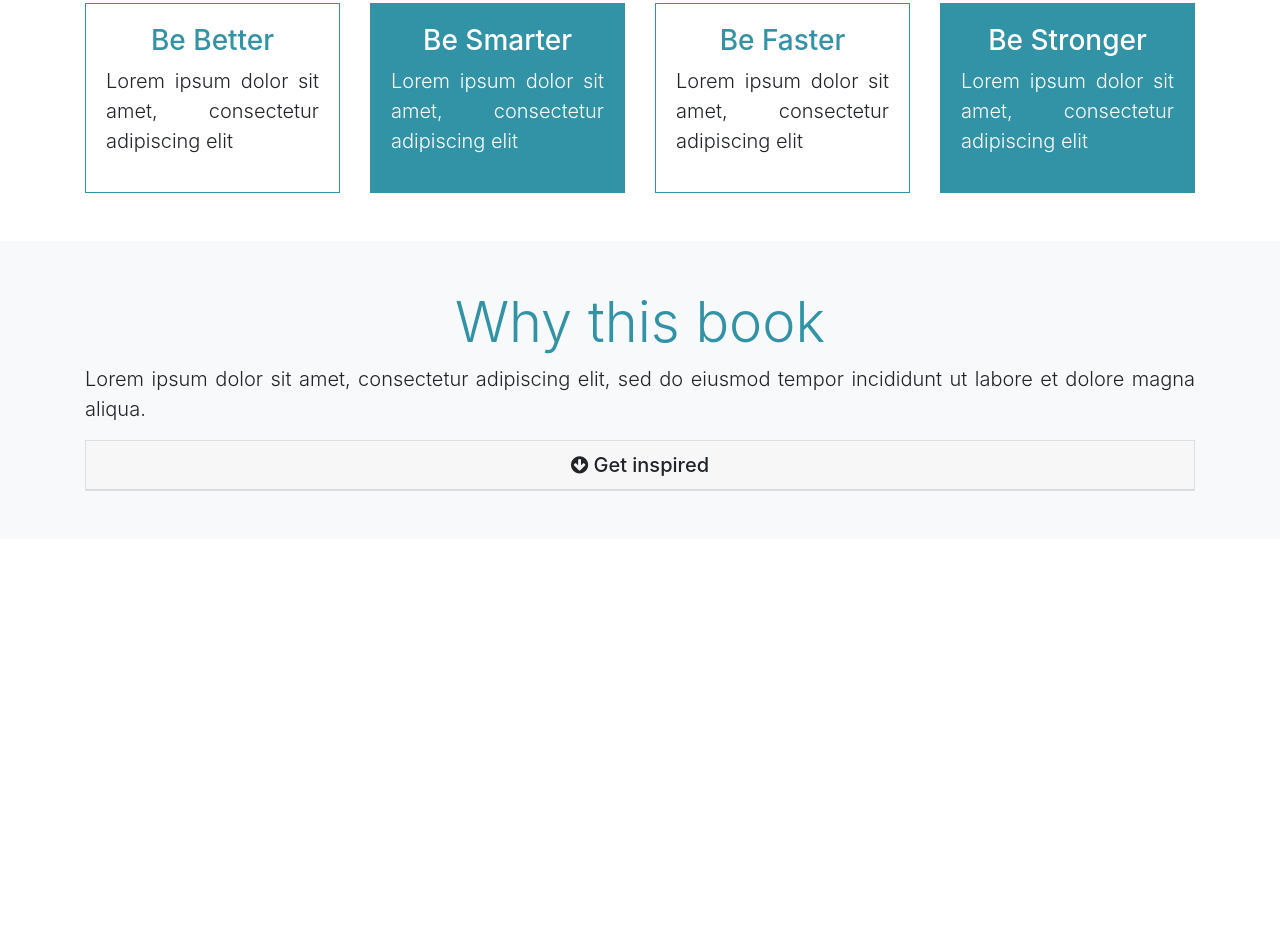
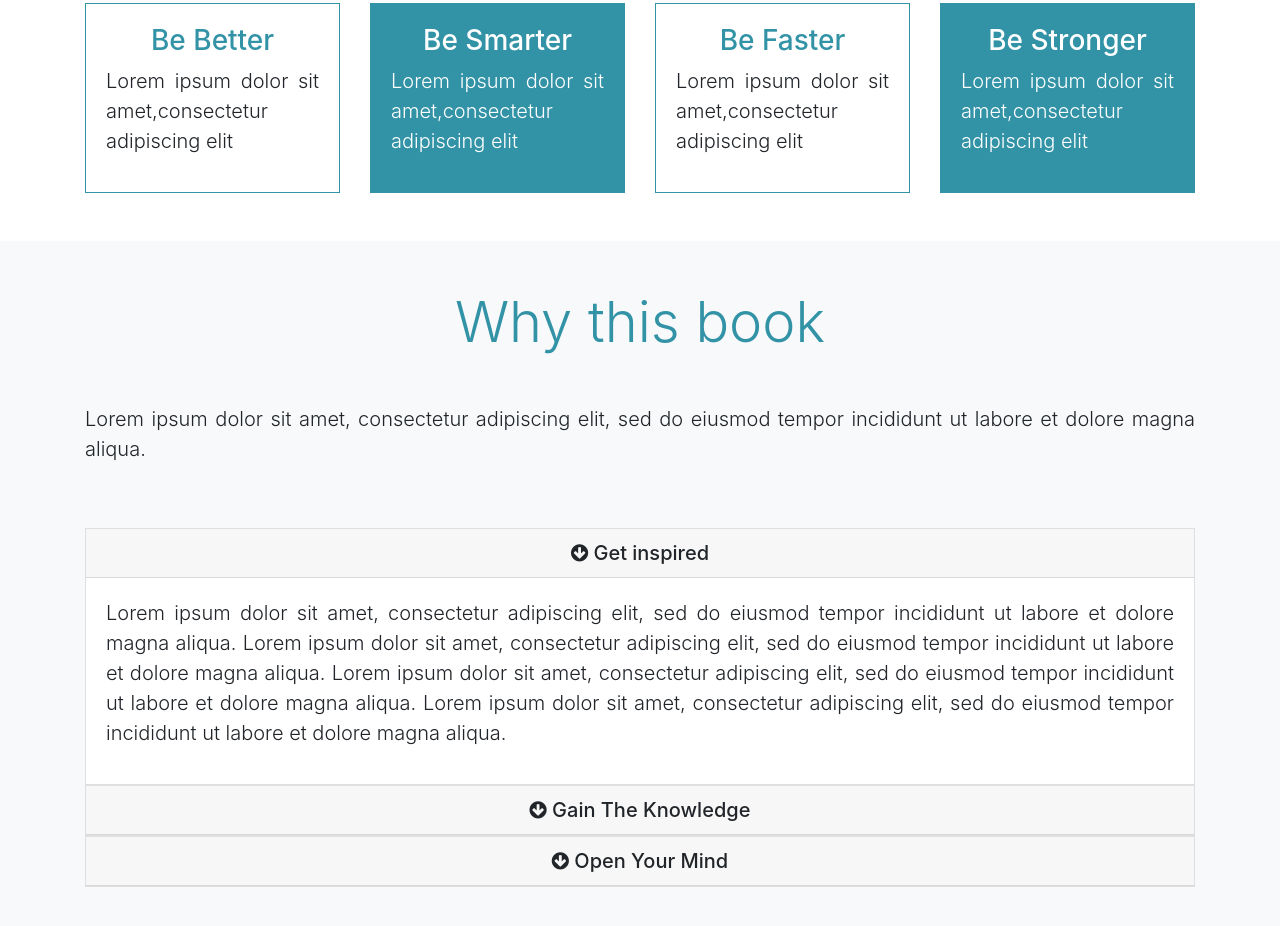
Before and after one commit to wahid09/mizuxe, a plain HTML site: page index.html in a window 1280 px wide. Shown: the part 879-1805 px from the top of the page. Before the commit the page ends 1418 px from the top, so only its background shows below. Drawn offline with Linux system fonts and the light colour scheme.

Commit message:
About section final commit

```diff
--- a/index.html
+++ b/index.html
@@ -93,7 +93,7 @@
                     <div class="card border-primary">
                         <div class="card-body">
                             <h3 class="text-primary">Be Better</h3>
-                            <p class="lead text-justify">Lorem ipsum dolor sit amet, consectetur adipiscing elit</p>
+                            <p class="lead text-justify">Lorem ipsum dolor sit amet,consectetur adipiscing elit</p>
                         </div>
                     </div>
                 </div>
@@ -101,7 +101,7 @@
                     <div class="card border-primary bg-primary">
                         <div class="card-body">
                             <h3>Be Smarter</h3>
-                            <p class="lead text-justify">Lorem ipsum dolor sit amet, consectetur adipiscing elit</p>
+                            <p class="lead text-justify">Lorem ipsum dolor sit amet,consectetur adipiscing elit</p>
                         </div>
                     </div>
                 </div>
@@ -109,7 +109,7 @@
                     <div class="card border-primary">
                         <div class="card-body">
                             <h3 class="text-primary">Be Faster</h3>
-                            <p class="lead text-justify">Lorem ipsum dolor sit amet, consectetur adipiscing elit</p>
+                            <p class="lead text-justify">Lorem ipsum dolor sit amet,consectetur adipiscing elit</p>
                         </div>
                     </div>
                 </div>
@@ -117,7 +117,7 @@
                     <div class="card border-primary bg-primary">
                         <div class="card-body">
                             <h3>Be Stronger</h3>
-                            <p class="lead text-justify">Lorem ipsum dolor sit amet, consectetur adipiscing elit</p>
+                            <p class="lead text-justify">Lorem ipsum dolor sit amet,consectetur adipiscing elit</p>
                         </div>
                     </div>
                 </div>
@@ -131,10 +131,10 @@
                 <div class="col-lg-12">
                     <div class="info-book">
                         <h2 class="text-primary display-4">Why this book</h2>
-                        <p class="lead text-justify">Lorem ipsum dolor sit amet, consectetur adipiscing elit, sed do eiusmod tempor incididunt ut labore et dolore magna aliqua.</p>
+                        <p class="lead text-justify mt-5">Lorem ipsum dolor sit amet, consectetur adipiscing elit, sed do eiusmod tempor incididunt ut labore et dolore magna aliqua.</p>
                     </div>
                     <!-- ACCORDION -->
-                    <div id="accordion" role="tablist">
+                    <div id="accordion" role="tablist" class="pt-5">
                         <div class="card">
                             <div class="card-header" role="tab">
                                 <h5 class="mb-0">
@@ -143,10 +143,35 @@
                                     </div>
                                 </h5>
                             </div>
-                            <div id="collapse1" class="collapse" data-parent="#accordion">
+                            <div id="collapse1" class="collapse show" data-parent="#accordion">
                                 <div class="card-body">
-                                    <p class="lead text-justify">Lorem ipsum dolor sit amet, consectetur adipiscing elit, sed do eiusmod tempor incididunt ut labore et dolore magna aliqua.</p>
+                                    <p class="lead text-justify">Lorem ipsum dolor sit amet, consectetur adipiscing elit, sed do eiusmod tempor incididunt ut labore et dolore magna aliqua. Lorem ipsum dolor sit amet, consectetur adipiscing elit, sed do eiusmod tempor incididunt ut labore et dolore magna aliqua. Lorem ipsum dolor sit amet, consectetur adipiscing elit, sed do eiusmod tempor incididunt ut labore et dolore magna aliqua. Lorem ipsum dolor sit amet, consectetur adipiscing elit, sed do eiusmod tempor incididunt ut labore et dolore magna aliqua.</p>
                                 </div>
+                            </div>
+                        </div>
+                        <div class="card" role="tablist">
+                            <h5 class="mb-0">
+                                <div class="card-header">
+                                    <div data-toggle="collapse" href="#collapse2">
+                                        <i class="fa fa-arrow-circle-down"></i> Gain The Knowledge
+                                    </div>
+                                </div>
+                            </h5>
+                            <div id="collapse2" class="collapse" data-parent="#accordion">
+                                <p class="lead text-justify">Lorem ipsum dolor sit amet, consectetur adipiscing elit, sed do eiusmod tempor incididunt ut labore et dolore magna aliqua. Lorem ipsum dolor sit amet, consectetur adipiscing elit, sed do eiusmod tempor incididunt ut labore et dolore magna aliqua.
+                                </p>
+                            </div>
+                        </div>
+                        <div class="card" role="tablist">
+                            <h5 class="mb-0">
+                                <div class="card-header" class="tab">
+                                    <div data-toggle="collapse" href="#collapse3">
+                                        <i class="fa fa-arrow-circle-down"></i> Open Your Mind
+                                    </div>
+                                </div>
+                            </h5>
+                            <div id="collapse3" class="collapse" data-parent="#accordion">
+                                <p class="lead text-justify">Lorem ipsum dolor sit amet, consectetur adipiscing elit, sed do eiusmod tempor incididunt ut labore et dolore magna aliqua. Lorem ipsum dolor sit amet, consectetur adipiscing elit, sed do eiusmod tempor incididunt ut labore et dolore magna aliqua.</p>
                             </div>
                         </div>
                     </div>
```
